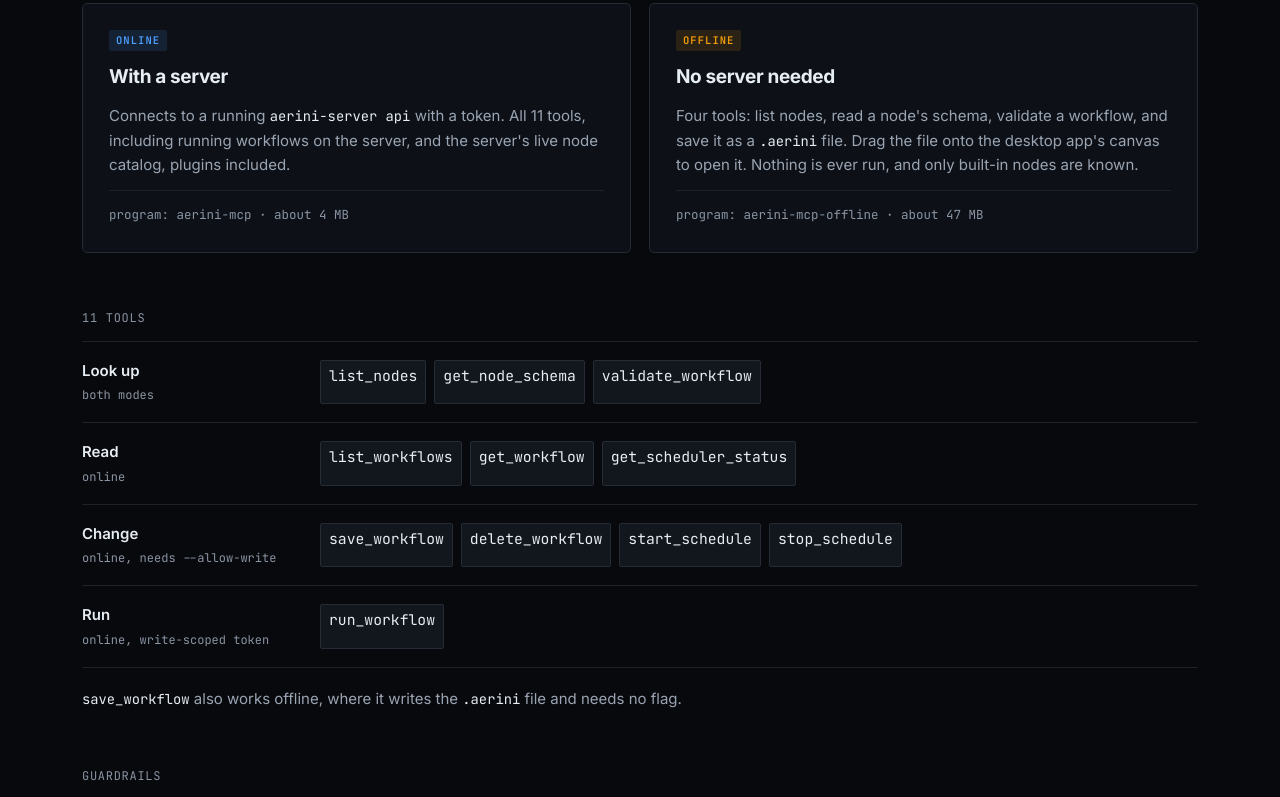
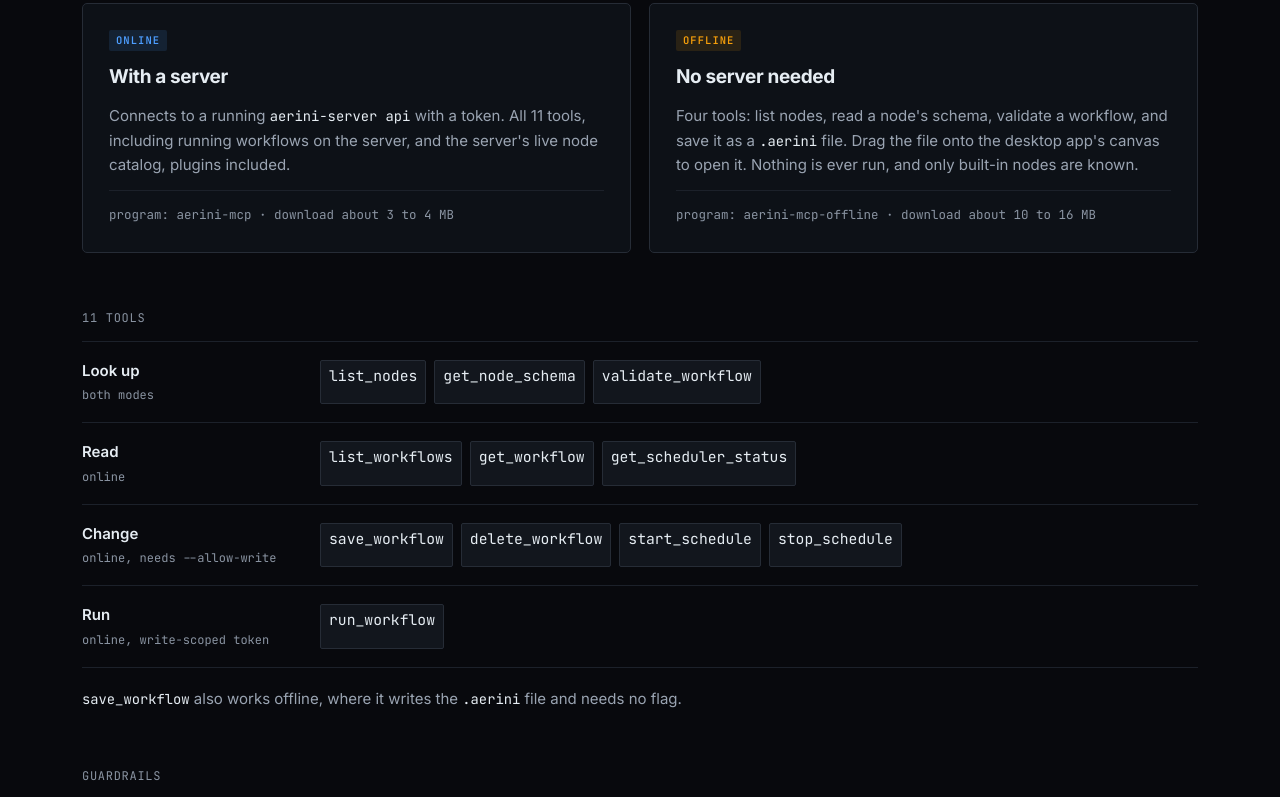
Before and after one commit to AeriniOrg/Aerini-Website, a website: page index.html in a window 1280 px wide. Shown: the part 4456-5253 px from the top of the page. Drawn offline with Linux system fonts and the light colour scheme; no server answers.

Commit message:
Corrected the MCP download sizes in the AI agents section (online 3-4 MB, offline 10-16 MB)

```diff
--- a/index.html
+++ b/index.html
@@ -421,13 +421,13 @@
         <span class="badge badge-action">Online</span>
         <h3>With a server</h3>
         <p>Connects to a running <code>aerini-server api</code> with a token. All 11 tools, including running workflows on the server, and the server's live node catalog, plugins included.</p>
-        <p class="spec">program: aerini-mcp · about 4 MB</p>
+        <p class="spec">program: aerini-mcp · download about 3 to 4 MB</p>
       </div>
       <div class="agent-mode">
         <span class="badge badge-utility">Offline</span>
         <h3>No server needed</h3>
         <p>Four tools: list nodes, read a node's schema, validate a workflow, and save it as a <code>.aerini</code> file. Drag the file onto the desktop app's canvas to open it. Nothing is ever run, and only built-in nodes are known.</p>
-        <p class="spec">program: aerini-mcp-offline · about 47 MB</p>
+        <p class="spec">program: aerini-mcp-offline · download about 10 to 16 MB</p>
       </div>
     </div>
 
@@ -463,7 +463,7 @@
         <pre class="code-scroll"><code id="cmd-online">claude mcp add --env AERINI_URL=http://127.0.0.1:7700 --env AERINI_TOKEN=&lt;agent token&gt; --transport stdio aerini -- /path/to/aerini-mcp</code></pre>
       </div>
       <p class="agent-note">Create a separate token for the agent: <code>read</code> is enough to explore and validate, add <code>write</code> only if it should run workflows. Never give an agent an admin token. Claude Desktop and other clients are covered in the setup guide.</p>
-      <p class="agent-note">Every release includes both programs for Linux (x64 and ARM64), macOS Apple Silicon and Windows x64, each with a <code>.sha256</code> checksum. The builds are not code-signed, so macOS and Windows may warn on first run.</p>
+      <p class="agent-note">Every release includes both programs for Linux (x64 and ARM64), macOS Apple Silicon and Windows x64, each with a <code>.sha256</code> checksum. The sizes above are the compressed archives (<code>.tar.gz</code> on Linux and macOS, <code>.zip</code> on Windows). The builds are not code-signed, so macOS and Windows may warn on first run.</p>
       <p class="agent-note">A second route, with no server or MCP setup: the <a href="https://www.patreon.com/Panchak2d/posts/aerini-skill-for-172470926" target="_blank" rel="noopener">Claude Skill</a> builds ready-to-import <code>.aerini</code> files from plain-English requests in Claude or Claude Code. It cannot open them in the app, so do one manual run first. It is a Patreon add-on, included for supporters or available on its own, and is independent of Anthropic.</p>
       <div class="agent-cta">
         <a href="https://github.com/Panchak2d/Aerini/blob/main/docs/operations/mcp.md" class="btn btn-primary" target="_blank" rel="noopener">Read the setup guide</a>
```
